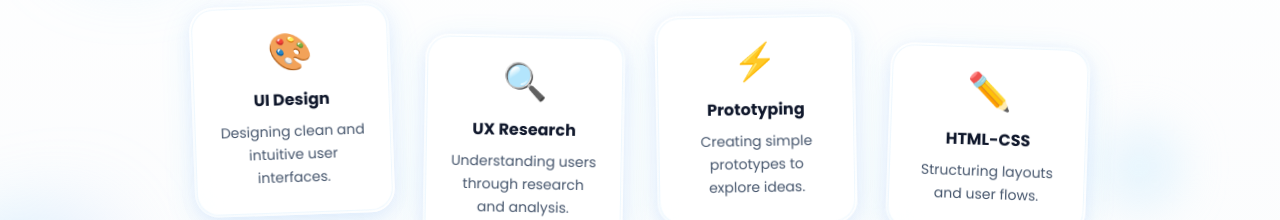
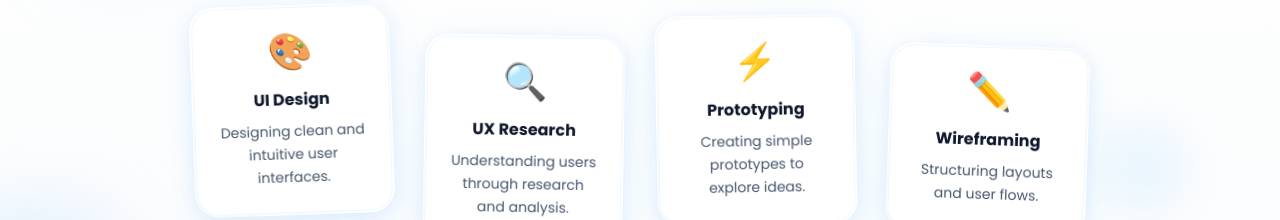
Before and after one commit to huynhthithanhthuy/My_Portfolio, a Next.js app: page / in a window 1280 px wide. Shown: the part 3740-3960 px from the top of the page. Built offline with nearby package versions, Linux system fonts and the light colour scheme.

Commit message:
edit 3/2 2

```diff
--- a/app/components/home/HeroSection.tsx
+++ b/app/components/home/HeroSection.tsx
@@ -113,7 +113,7 @@ export default function HeroSection() {
                 </button>
 
                 <a
-                  href="/HuynhThiThanhThuy_UXUI-Designer_CV.pdf"
+                  href="/HuynhThiThanhThuy_UXUI-Designer-CV.pdf"
                   download
                   className="inline-flex items-center gap-2 bg-slate-800 text-white px-6 py-3 rounded-full font-medium hover:bg-slate-700 hover:scale-105 transition-all shadow-lg shadow-black/10"
                 >
--- a/app/data/data.ts
+++ b/app/data/data.ts
@@ -89,7 +89,7 @@ export const skills: Skill[] = [
     description: "Creating simple prototypes to explore ideas.",
   },
   {
-    name: "HTML-CSS",
+    name: "Wireframing",
     icon: "✏️",
     description: "Structuring layouts and user flows.",
   },
```
Also changed, not shown: 1 other file (tests, documents, lock files or other folders).
